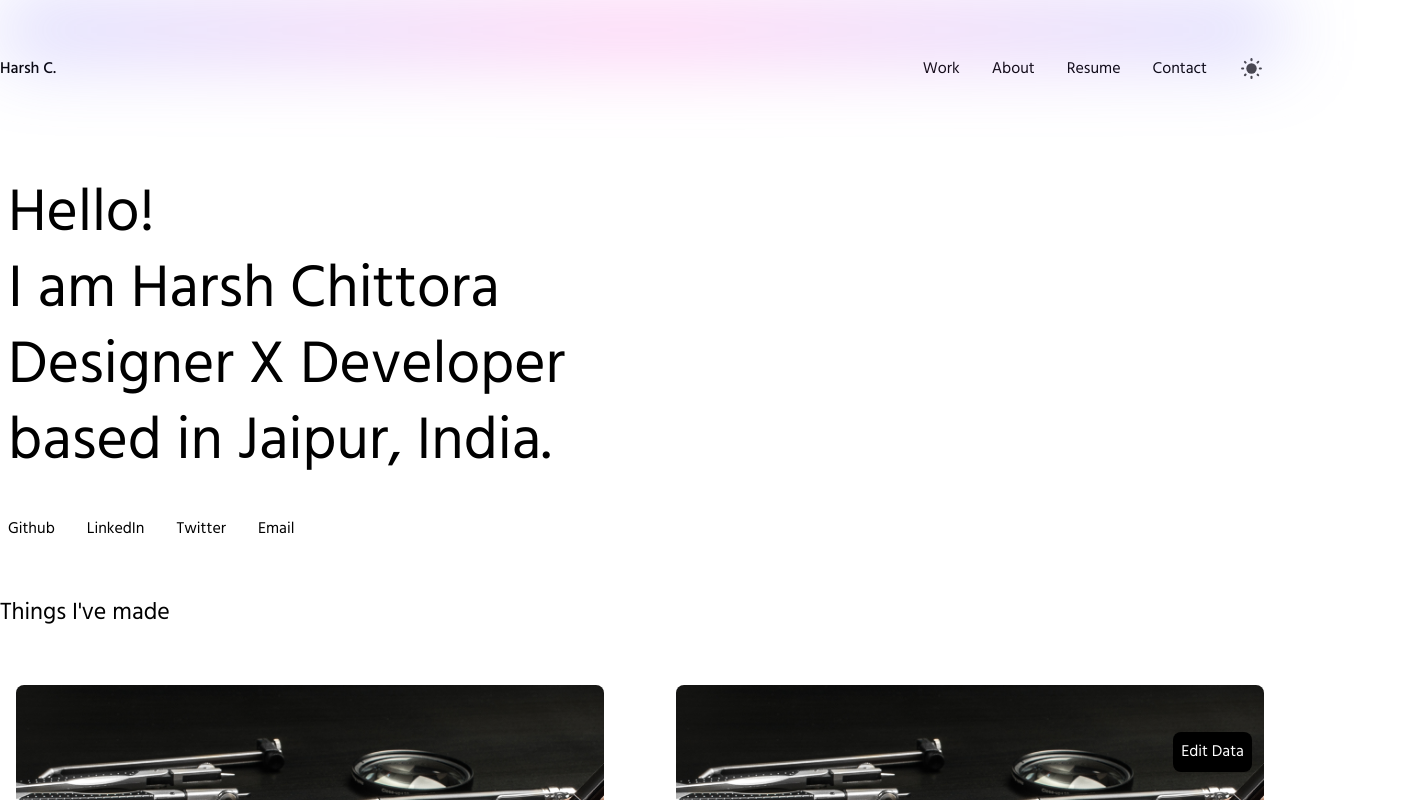
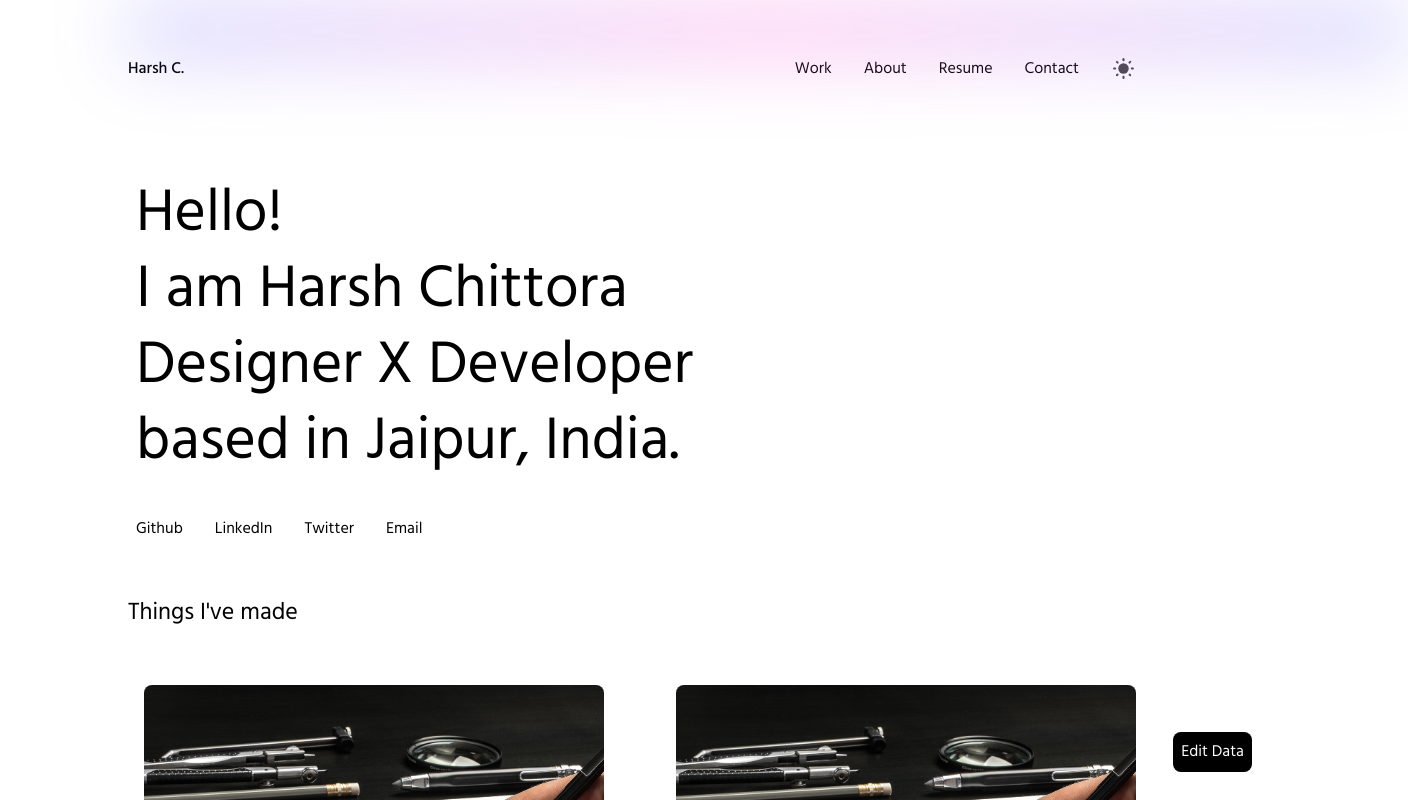
Before and after one commit to HarshChittora18/harshchittora-portfolio, a Next.js app: page / in a window 1280 px wide. Shown: the top 800 px of the page, 1408 px wide, since content can reach past the window. Built offline with nearby package versions, Linux system fonts and the light colour scheme.

Commit message:
margin added

```diff
--- a/components/Button/index.js
+++ b/components/Button/index.js
@@ -2,9 +2,11 @@ import React from "react";
 import { useTheme } from "next-themes";
 import data from "../../data/portfolio.json";
 
-const Button = React.forwardRef(({ children, type, onClick, classes,style },ref) => {
+const Button = React.forwardRef(({ children, type, onClick, classes, style }, ref) => {
   const { theme } = useTheme();
-  if (type === "primary") {
+
+  const isPrimary = type === "primary";
+
   return (
     <button
       style={style}
@@ -12,32 +14,22 @@ const Button = React.forwardRef(({ children, type, onClick, classes,style },ref)
       onClick={onClick}
       type="button"
       className={`text-sm tablet:text-base p-1 laptop:p-2 m-1 laptop:m-2 rounded-lg ${
-          theme === "white" ? "bg-white text-black" : "bg-black text-white"
-        }  transition-all duration-300 ease-out first:ml-0 hover:scale-105 active:scale-100 link ${
+        isPrimary
+          ? theme === "white"
+            ? "bg-white text-black"
+            : "bg-black text-white"
+          : `flex items-center ${
+              theme === "dark" ? "hover:bg-gray-600" : "hover:bg-gray-100"
+            }`
+      } transition-all duration-300 ease-out first:ml-0 hover:scale-105 active:scale-100 link ${
         data.showCursor && "cursor-none"
-        }  ${classes}`}
-      >
-        {children}
-      </button>
-    );
-  }
-  return (
-<button
-  onClick={onClick}
-  ref={ref}
-  type="button"
-  className={`text-sm tablet:text-base p-1 laptop:p-2 m-1 laptop:m-2 rounded-lg flex items-center transition-all ease-out duration-300 ${
-    theme === "dark"
-      ? "hover:bg-gray-600"
-      : "hover:bg-gray-100"
-  } hover:scale-105 active:scale-100  tablet:first:ml-0  ${
-    data.showCursor && "cursor-none"
-  } ${classes} link`}
+      } ${classes}`}
     >
       {children}
     </button>
   );
 });
-Button.displayName="Button"
+
+Button.displayName = "Button";
 
 export default Button;
--- a/pages/index.js
+++ b/pages/index.js
@@ -48,7 +48,7 @@ export default function Home() {
   }, []);
 
   return (
-    <div className={`relative ${data.showCursor && "cursor-none"}`}>
+    <div className={`relative ${data.showCursor && "cursor-none"}`} style={{marginLeft:"10%", marginRight:'10%'}}>
       {data.showCursor && <Cursor />}
       <Head>
         <title>{data.name}</title>
```
Lines whose indentation alone changed are shown as unchanged.
